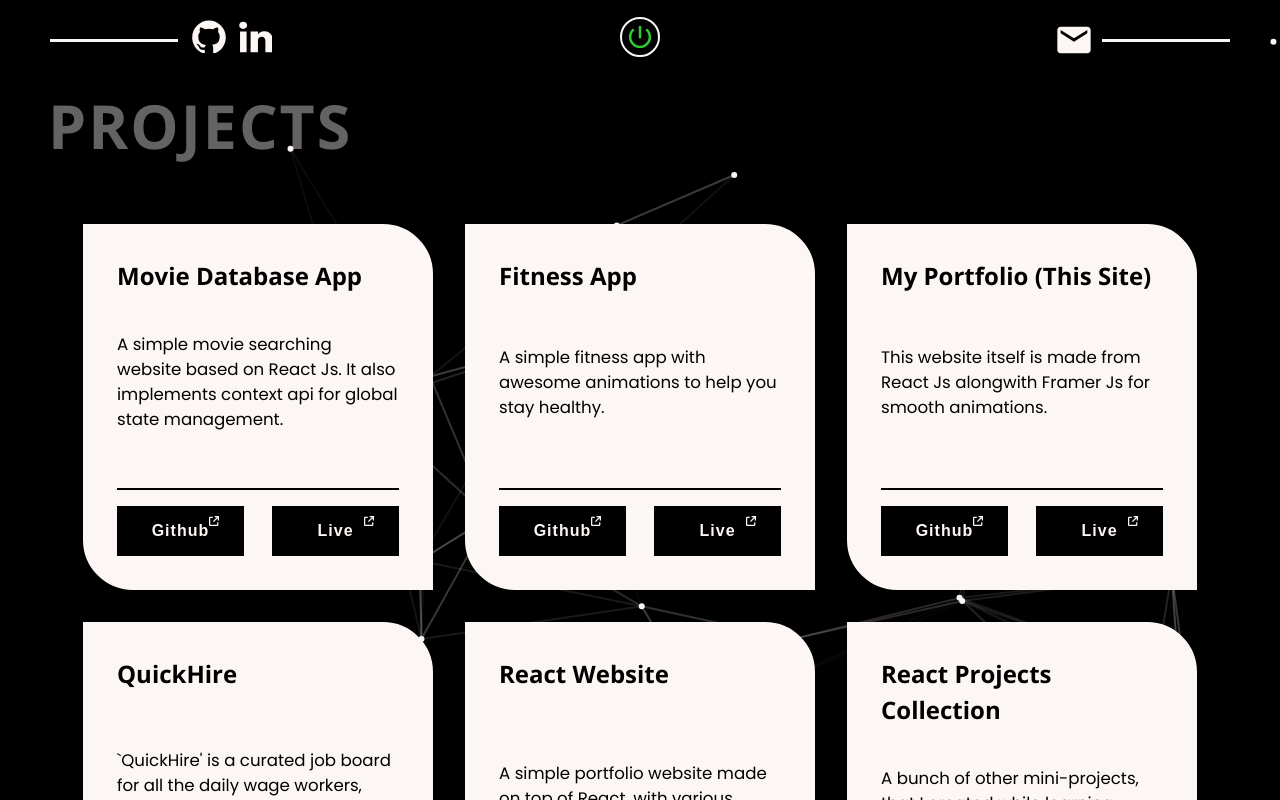
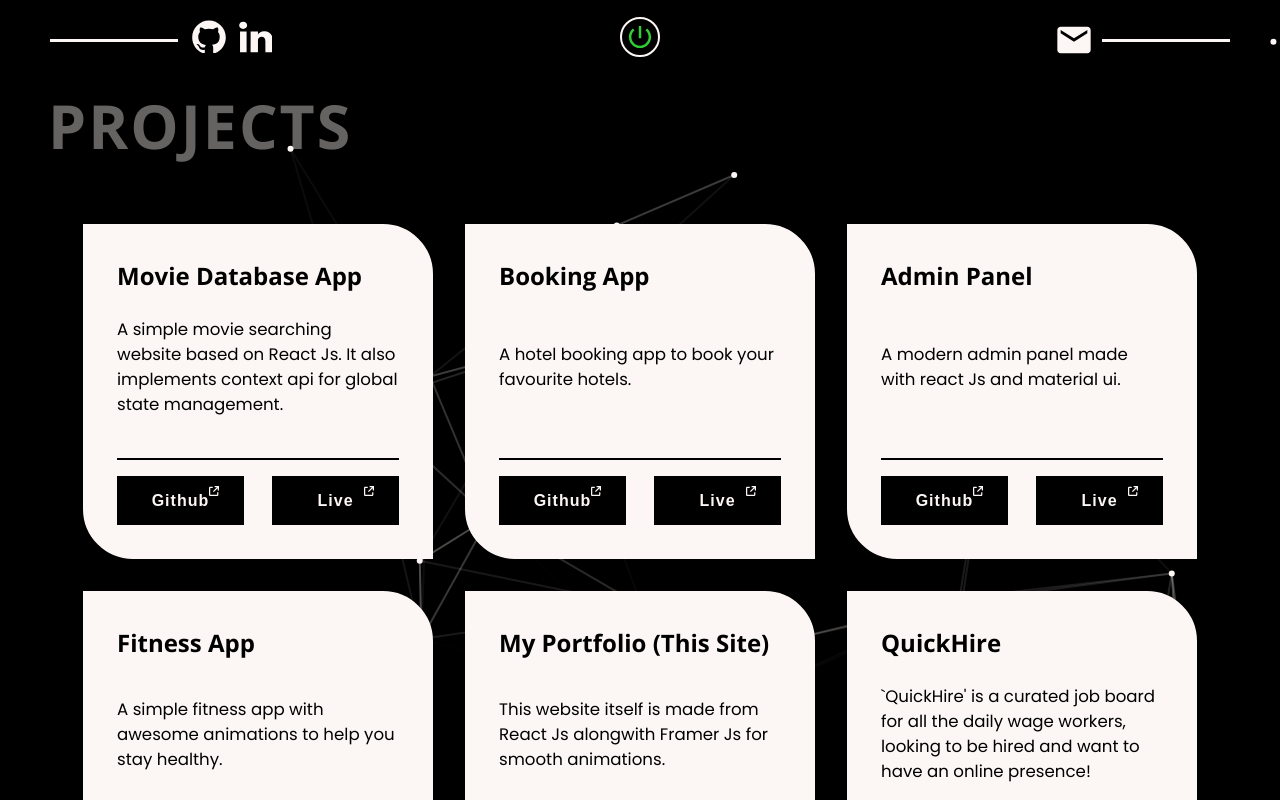
Before and after one commit to coder-pixel/my-portfolio, a React (Create React App) app: page /projects in a window 1280 px wide. Shown: the top 800 px of the page. Built offline with nearby package versions, Linux system fonts and the light colour scheme.

Commit message:
added new projects

```diff
--- a/src/Components/About.js
+++ b/src/Components/About.js
@@ -29,7 +29,8 @@ const About = ({ fadeInVariants }) => {
               <path fill-rule="evenodd" d="M15,10 L15,14 C15,15.1045695 14.1045695,16 13,16 L2,16 C0.8954305,16 0,15.1045695 0,14 L0,3 C0,1.8954305 0.8954305,1 2,1 L6,1 L6,3 L2,3 L2,14 L13,14 L13,10 L15,10 Z M13.9971001,3.41421356 L7.70420685,9.70710678 L6.28999329,8.29289322 L12.5828865,2 L8.99710007,2 L8.99710007,0 L15.9971001,0 L15.9971001,7 L13.9971001,7 L13.9971001,3.41421356 Z" />
             </svg>
           </Link>
-          <a href='https://drive.google.com/uc?export=download&id=1LJgu9TZyMIDbnuRQMjD99SmLExzxhe16' className='downloadLink bold_subheading'>
+          {/* old link: https://drive.google.com/uc?export=download&id=1LJgu9TZyMIDbnuRQMjD99SmLExzxhe16 */}
+          <a href='https://drive.google.com/uc?export=download&id=1NCf45Ho_OP8d4LclMl0ZUKigmhBf9jph' className='downloadLink bold_subheading'>
             Resume
             <svg xmlns="http://www.w3.org/2000/svg" viewBox="0 0 32 32"><path d="M 15 4 L 15 20.5625 L 9.71875 15.28125 L 8.28125 16.71875 L 15.28125 23.71875 L 16 24.40625 L 16.71875 23.71875 L 23.71875 16.71875 L 22.28125 15.28125 L 17 20.5625 L 17 4 Z M 7 26 L 7 28 L 25 28 L 25 26 Z" /></svg>
           </a>
@@ -48,11 +49,11 @@ const About = ({ fadeInVariants }) => {
         </p>
         <div className="subContent">
           <h2 className='bold_subheading'>Skills</h2>
-          <p>Html, Css, Js, React, Redux, Sass, Bootstrap etc.</p>
+          <p>Javascript, React, Redux, Next Js, HTML5/CSS3, Bootstrap, SQL, Express/Mongo DB (basics)</p>
         </div>
         <div className="subContent">
           <h2 className='bold_subheading'>Tools</h2>
-          <p>Github, Heroku, Netlify, VScode etc.</p>
+          <p>Github, Heroku, Netlify, VScode, Vercel etc.</p>
         </div>
       </div>
     </motion.div>
--- a/src/projectDetails.js
+++ b/src/projectDetails.js
@@ -9,38 +9,52 @@ export const projectDetails = [
     },
     {
         id: 2,
+        title: "Booking App",
+        description: "A hotel booking app to book your favourite hotels.",
+        github_link: "https://github.com/coder-pixel/booking-app",
+        hosted_link: "https://booking-app27.netlify.app/hotels"
+    },
+    {
+        id: 3,
+        title: "Admin Panel",
+        description: "A modern admin panel made with react Js and material ui.",
+        github_link: "https://github.com/coder-pixel/admin-panel",
+        hosted_link: "https://admin-panel27.netlify.app"
+    },
+    {
+        id: 4,
         title: "Fitness App",
         description: "A simple fitness app with awesome animations to help you stay healthy.",
         github_link: "https://github.com/coder-pixel/fitness-app",
         hosted_link: "https://fitness-app27.netlify.app/"
     },
     {
-        id: 3,
+        id: 5,
         title: "My Portfolio (This site)",
         description: "This website itself is made from React Js alongwith Framer Js for smooth animations.",
         github_link: "https://github.com/coder-pixel/my-portfolio",
         hosted_link: "https://sa27.netlify.app/"
     },
     {
-        id: 4,
+        id: 6,
         title: "QuickHire",
         description: "`QuickHire' is a curated job board for all the daily wage workers, looking to be hired and want to have an online presence!",
         github_link: "https://github.com/coder-pixel/job-listing-website",
         hosted_link: "https://quickhire.netlify.app/"
     },
     {
-        id: 5,
+        id: 7,
+        title: "React Projects Collection",
+        description: "A bunch of other mini-projects, that I created while learning FrontEnd Dev. - Image Gallery, Color Generator, Accordion etc.",
+        github_link: "https://github.com/coder-pixel/react-projects-collections",
+        hosted_link: "https://react-projects-collections.netlify.app/"
+    },
+    {
+        id: 8,
         title: "React Website",
         description: "A simple portfolio website made on top of React, with various components for various sections.",
         github_link: "https://github.com/coder-pixel/react-portfolio-practice",
         hosted_link: "https://eclectic-youtiao-3eb967.netlify.app/"
     },
-    {
-        id: 6,
-        title: "React Projects Collection",
-        description: "A bunch of other mini-projects, that I created while learning FrontEnd Dev. - Image Gallery, Color Generator, Accordion etc.",
-        github_link: "https://github.com/coder-pixel/react-projects-collections",
-        hosted_link: "https://react-projects-collections.netlify.app/"
-    },
 
 ]
```
